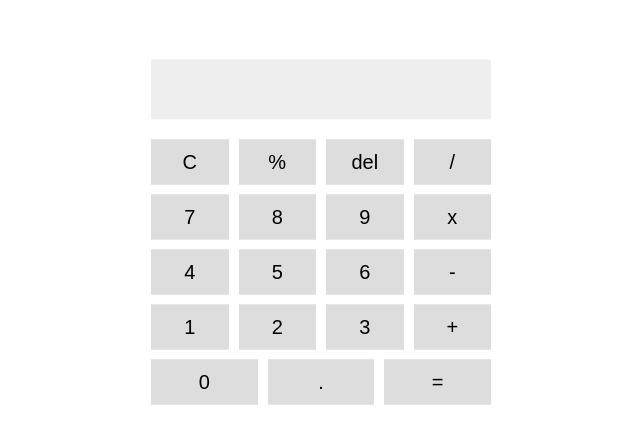
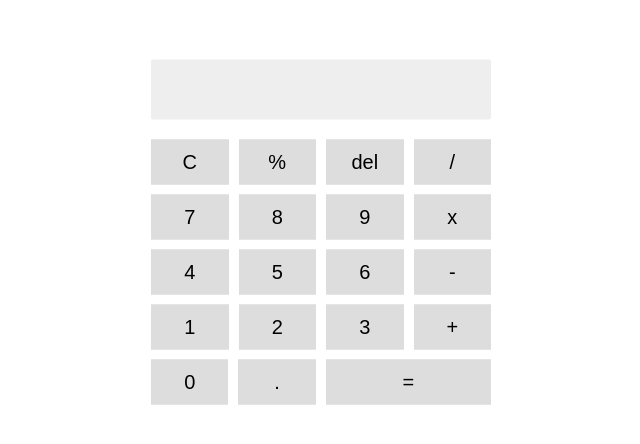
Before and after one commit to InverMN/react-calculator, a React (Create React App) app: page / in a window 1280 px wide. Shown: the part 168-612 px from the top of the page, without its empty margins (319-959 px from the left). Built offline with nearby package versions, Linux system fonts and the light colour scheme.

Commit message:
Make solve button to size of 2 normal ones

```diff
--- a/src/Keyboard.js
+++ b/src/Keyboard.js
@@ -22,7 +22,7 @@ class Keyboard extends Component {
 				<button onClick={() => this.props.type('+')}>+</button>
 				<button onClick={() => this.props.type('0')}>0</button>
 				<button onClick={() => this.props.type('.')}>.</button>
-				<button onClick={() => this.props.solve()}>=</button>
+				<button style={{flex: "0 0 47.2%"}} onClick={() => this.props.solve()}>=</button>
 			</div>
 		)
 	}
```
